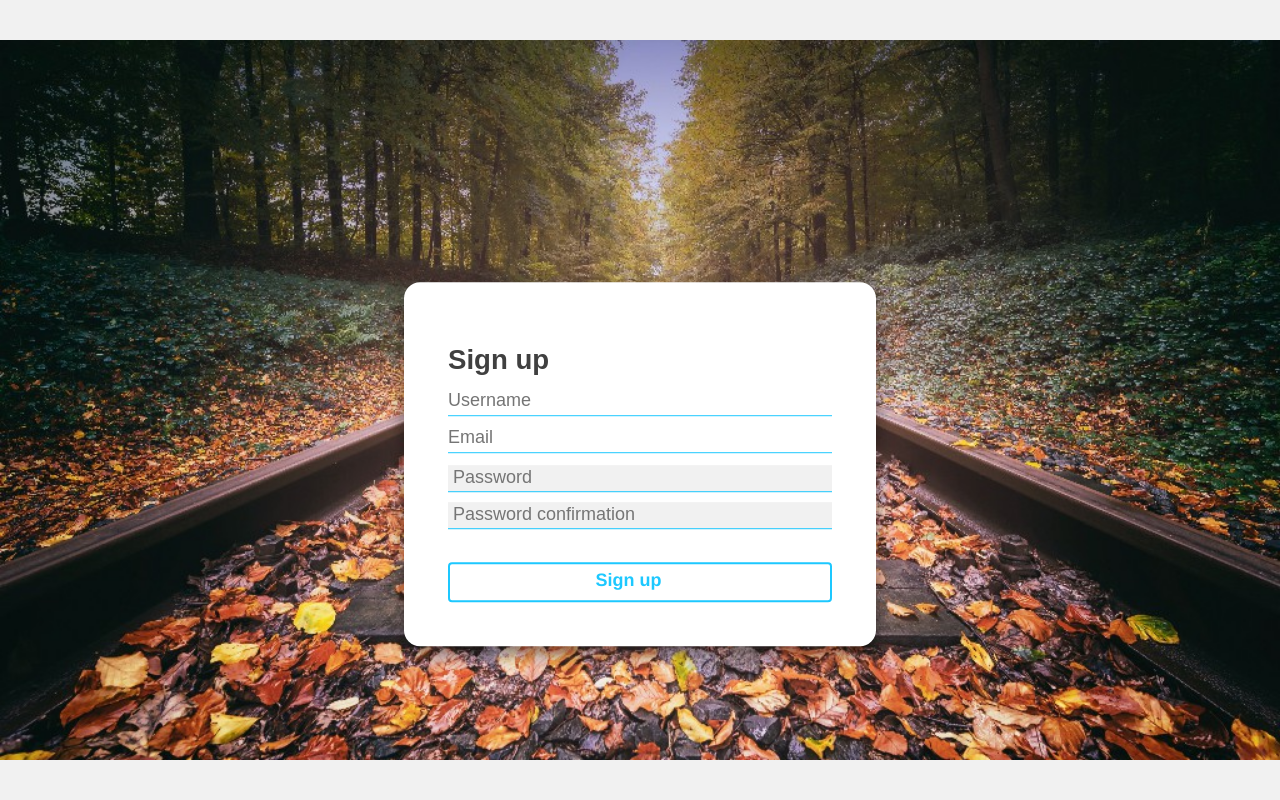
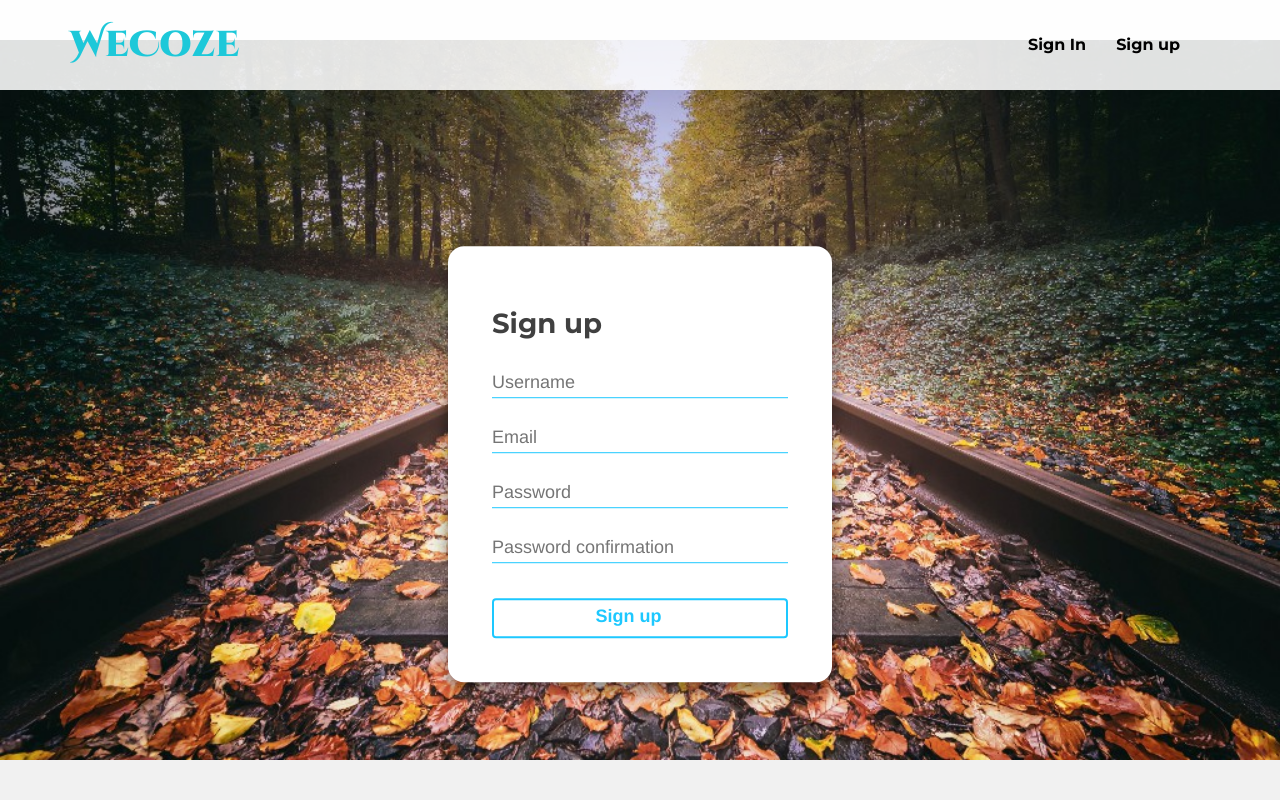
Before and after one commit to OldAAAA/Web_Final, a Django app: page /register/ in a window 1280 px wide. Run offline with Django 3.2, Linux system fonts and the light colour scheme; some libraries are stand-ins or nearby versions.

Commit message:
update login and register view

```diff
--- a/account_app/views.py
+++ b/account_app/views.py
@@ -20,14 +20,15 @@ User = get_user_model()
 class MyForm(forms.Form):
     email = forms.EmailField(required=False, error_messages={'invalid': 'enter a valid email address.'},
                              widget=forms.TextInput(
-                                 attrs={'id': 'email','placeholder':'Email','oninput': 'checkEmail()'}))
+                                 attrs={'id': 'email', 'class': 'inputText', 'placeholder': 'Email',
+                                        'oninput': 'checkEmail()'}))
     username = forms.CharField(required=False, widget=forms.TextInput(
-        attrs={'id': 'username','placeholder':'Username','oninput': 'checkUsername()'}))
+        attrs={'id': 'username', 'class': 'inputText', 'placeholder': 'Username', 'oninput': 'checkUsername()'}))
     pwd = forms.CharField(required=False, widget=forms.PasswordInput(
-        attrs={'id': 'password','placeholder':'Password', 'oninput': 'checkPassword1()'}))
+        attrs={'id': 'password', 'class': 'inputText', 'placeholder': 'Password', 'oninput': 'checkPassword1()'}))
     pwd_confirm = forms.CharField(required=False, widget=forms.PasswordInput(
-        attrs={'id': 'password_confirmation','placeholder':'Password confirmation','oninput': 'checkPassword2()'}))
-
+        attrs={'id': 'password_confirmation', 'class': 'inputText', 'placeholder': 'Password confirmation',
+               'oninput': 'checkPassword2()'}))
 
 class ChangeEmailForm(forms.Form):
     email = forms.EmailField(required=True, error_messages={'invalid': 'enter a valid email address.'},
--- a/templates/register.html
+++ b/templates/register.html
@@ -1,19 +1,55 @@
 <html lang="en">
-        <link rel="shortcut icon" href="/static/images/favicon.png" >
+        <link rel="shortcut icon" href="../static/images/favicon.png" >
     <head>
         <meta charset="utf-8">
-        <title>Login</title>
-        <!-- <link rel="stylesheet" href="../static/css/reset.css"> -->
-        <!-- <link rel="stylesheet" href="../static/css/style1.css"> -->
+        <title>SignUp</title>
+        {#navbar#}
+        <meta name="WeCoze" content="width=device-width, initial-scale=1">
+		<meta http-equiv="Content-Type" content="text/html; charset=utf-8" />
+		<meta name="keywords" content="Web chat room">
+		<link rel="shortcut icon" href="../static/images/favicon.png" >
+		<script type="application/x-javascript">
+			addEventListener("load", function() { setTimeout(hideURLbar, 0); }, false); function hideURLbar(){ window.scrollTo(0,1); }
+		</script>
+        <link rel="stylesheet" href="../static/css/bootstrap.min.css"	type="text/css" media="all">
+        <link rel="stylesheet" href="../static/css/style.css" 		type="text/css" media="all">
+		<link rel="stylesheet" href="../static/css/animate.css" 		type="text/css" media="all">
+		<link rel="stylesheet" href="http://fonts.googleapis.com/css?family=Open+Sans:400,300,600,700,800" type="text/css">
+		<link rel="stylesheet" href="http://fonts.googleapis.com/css?family=Cinzel+Decorative:400,900,700" type="text/css">
+		<link rel="stylesheet" href="http://fonts.googleapis.com/css?family=Montserrat:400,700"			   type="text/css">
     </head>
+    <body>
+        <!-- Navbar -->
+			<nav class="navbar navbar-default w3l aits wow bounceInUp agileits w3layouts">
+				<div class="container">
+
+					<div class="navbar-header agileits w3layouts">
+						<button type="button" class="navbar-toggle agileits w3layouts collapsed" data-toggle="collapse" data-target="#navbar" aria-expanded="false">
+							<span class="sr-only agileits w3layouts">Toggle navigation</span>
+							<span class="icon-bar w3l"></span>
+							<span class="icon-bar aits"></span>
+							<span class="icon-bar w3laits"></span>
+						</button>
+						<a class="navbar-brand agileits w3layouts" href="index.html">WeCoze</a>
+					</div>
+
+					<div id="navbar" class="navbar-collapse agileits w3layouts navbar-right collapse">
+						<ul class="nav agileits w3layouts navbar-nav">
+							<li><a href="/login/">Sign In</a></li>
+							<li><a href="/register">Sign up</a></li>
+						</ul>
+					</div>
+
+				</div>
+			</nav>
+			<!-- //Navbar -->
 
             <form method="post" action="/register/"  enctype="multipart/form-data">
                 {% csrf_token %}
-                <link rel="stylesheet" href="/static/reset.css">
-                <link rel="stylesheet" href="/static/style.css">
-                <link rel="shortcut icon" href="/static/images/favicon.png" >
-			    <link rel="stylesheet" href="/static/css/style1.css">
-				<script src="/static/js/judge.js"></script>
+                <link rel="stylesheet" href="../static/reset.css">
+                <link rel="shortcut icon" href="../static/images/favicon.png" >
+			    <link rel="stylesheet" href="../static/css/style1.css">
+				<script src="../static/js/judge.js"></script>
 
 				<div class="inner" id=signup_inner>
                 <div class="title">Sign up</div>
@@ -54,5 +90,6 @@
                 <button name="Submit" value="Submit" onclick="return isEmail(),checkpassword();"><span>Sign up </span></button>
             </div>
         </form>
+    </body>
 
 </html>
```
Also changed, not shown: templates/login.html (+46 -8 lines).
